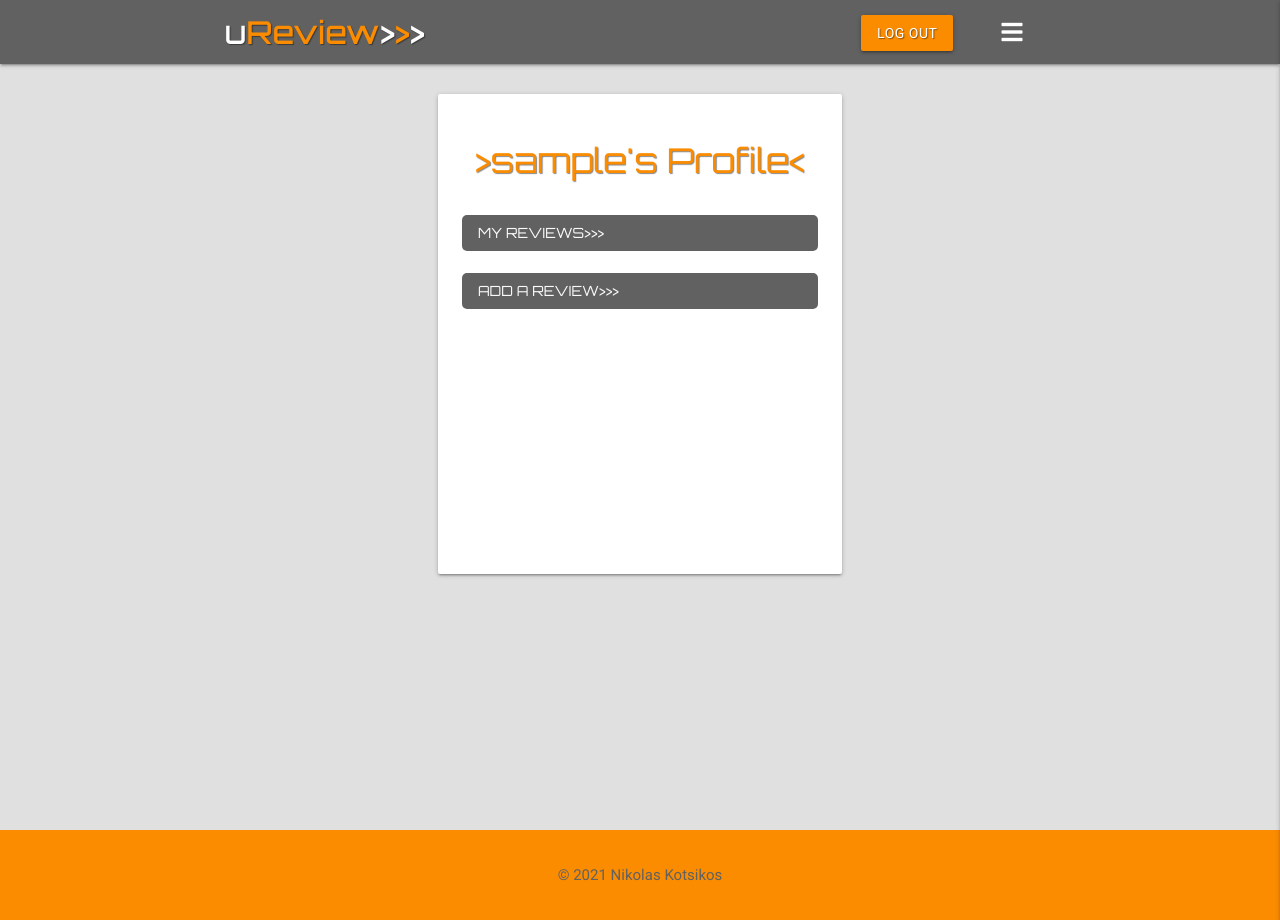
After one commit to NikolasKotsikos/uReview, a Flask app: page /profile/1 in a window 1280 px wide. The commit adds this page. Run offline with Flask 2, Linux system fonts and the light colour scheme; the visitor is signed in with stand-in values (Sample User, id 1); a database or web service that is not in the repository returns one stand-in record (values such as "Sample title"); some libraries are stand-ins or nearby versions.

Commit message:
Created user profile page and functionality

```diff
--- a/app.py
+++ b/app.py
@@ -48,7 +48,7 @@ def create_account():
         # put the new user into 'session' cookie
         session["user"] = request.form.get("username").lower()
         flash("Account created successfuly!")
-        return redirect(url_for("get_reviews"))
+        return redirect(url_for("profile", username=session["user"]))
 
     return render_template("create_account.html")
 
@@ -67,7 +67,8 @@ def login():
                         session["user"] = request.form.get("username").lower()
                         flash("Welcome, {}".format(
                             request.form.get("username")))
-                        return redirect(url_for("home"))
+                        return redirect(url_for(
+                            "profile", username=session["user"]))
 
             else:
                 # invalid password match
@@ -82,6 +83,14 @@ def login():
     return render_template("login.html")
 
 
+@app.route("/profile/<username>", methods=["GET", "POST"])
+def profile(username):
+    # grab the session user's username from the database
+    username = mongo.db.users.find_one(
+        {"username": session["user"]})["username"]
+    return render_template("profile.html", username=username)
+
+
 @app.route("/logout")
 def logout():
     # remove user from session cookies
--- a/static/css/style.css
+++ b/static/css/style.css
@@ -140,7 +140,6 @@ main {
 
 .game-data {
    background-color: #fb8c00;
-   box-shadow: 0 2px 2px 0 rgba(0, 0, 0, 0.14), 0 3px 1px -2px rgba(0, 0, 0, 0.12), 0 1px 5px 0 rgba(0, 0, 0, 0.2);
    padding: 0 30px;
    color: #fafafa;
    font-weight: 400;
--- a/templates/base.html
+++ b/templates/base.html
@@ -54,7 +54,7 @@
                             </li>
                             {% if session.user %}
                              <li>
-                                <a class="sidenav-close" href="#">Profile</a>
+                                <a class="sidenav-close" href="{{ url_for('profile', username=session['user']) }}">Profile</a>
                             </li>
                             <li>
                                 <a class="sidenav-close" href="#">Add a Review</a>
--- /dev/null
+++ b/templates/profile.html
@@ -0,0 +1,22 @@
+{% extends "base.html" %}
+{% block content %}
+
+        <div class="row">
+            <div class="col s12 m8 l4 offset-m2 offset-l4">
+                <div class="card-panel">
+                    <h4 class="center-align text-shadow orange-text text-darken-1">&gt;{{ username }}'s Profile&lt;</h4>
+                    <br>
+                    <a class="waves-effect waves-grey btn-flat flow-text grey darken-2 overlay-btn show-on-large" href="#">My Reviews&gt;&gt;&gt;</a>
+                    <br>
+                    <a class="waves-effect waves-grey btn-flat flow-text grey darken-2 overlay-btn show-on-large" href="#">Add a Review&gt;&gt;&gt;</a>
+                    <br>
+                    {% if session.user|lower == "admin"|lower %}
+                    <a class="waves-effect waves-grey btn-flat flow-text grey darken-2 overlay-btn show-on-large" href="#">Add a Genre&gt;&gt;&gt;</a>
+                    <br>
+                    <a class="waves-effect waves-grey btn-flat flow-text grey darken-2 overlay-btn show-on-large" href="#">Add a Platform&gt;&gt;&gt;</a>
+                    {% endif %}
+                </div>
+            </div>
+        </div>
+
+{% endblock %}
```
Also changed, not shown: templates/reviews.html (+9 -3 lines).
